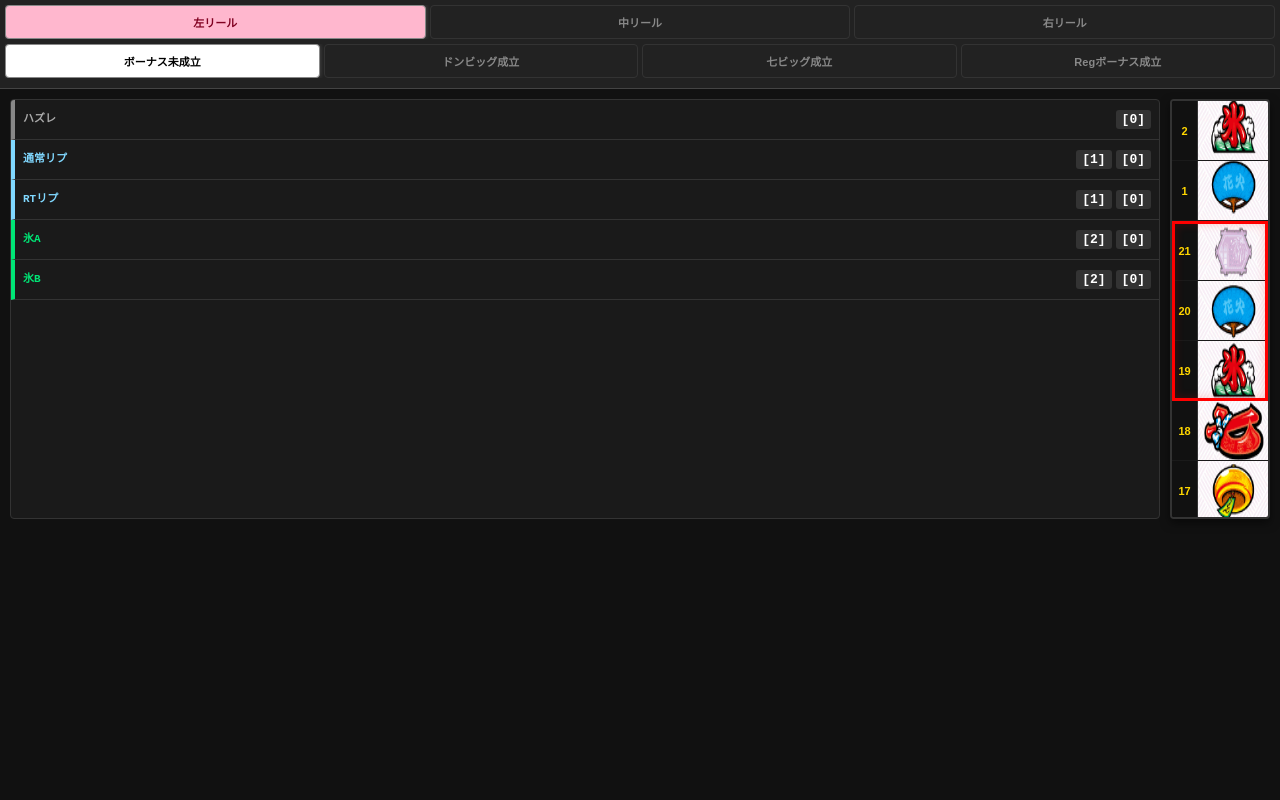
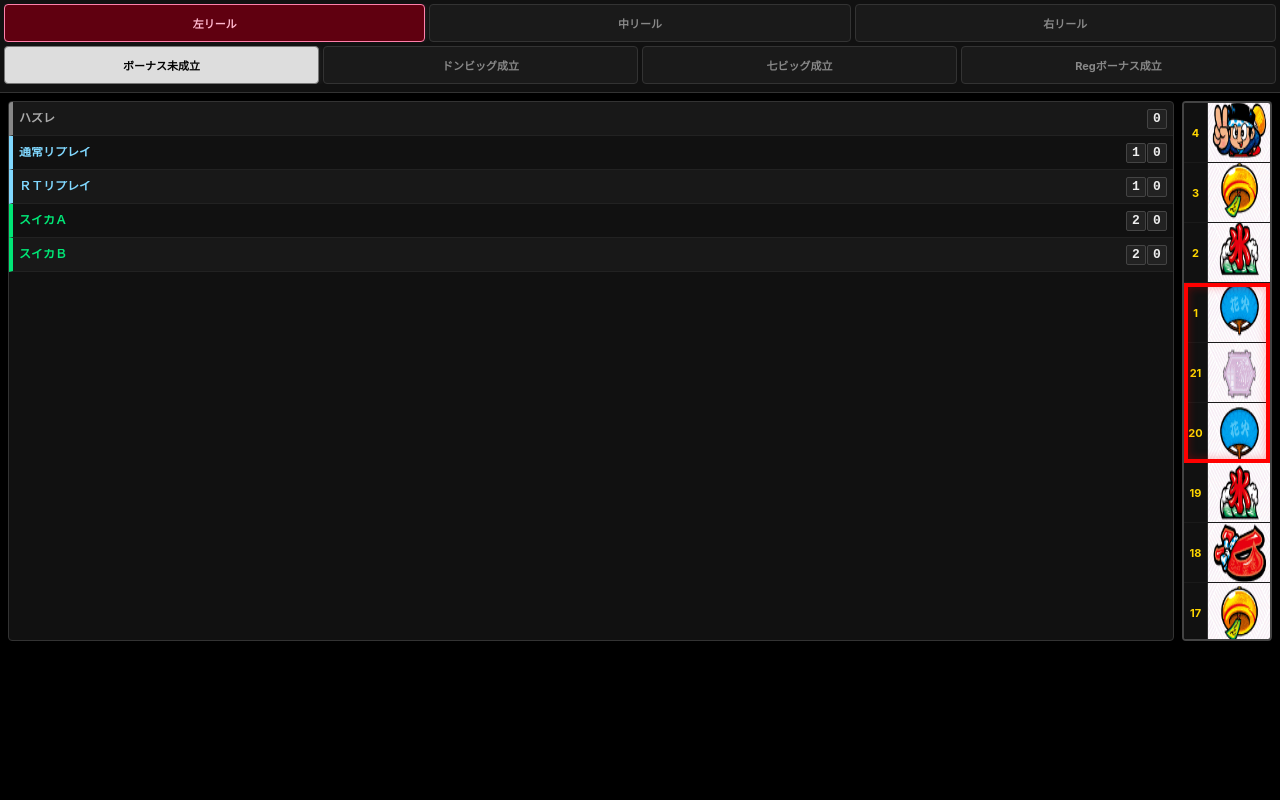
Before and after one commit to VS777-coder/HanabiFlagCheck, a plain HTML site: page index.html in a window 1280 px wide. Drawn offline with Linux system fonts and the light colour scheme.

Commit message:
Add files via upload

```diff
--- a/index.html
+++ b/index.html
@@ -3,41 +3,42 @@
 <head>
     <meta charset="UTF-8">
     <meta name="viewport" content="width=device-width, initial-scale=1.0, maximum-scale=1.0, user-scalable=no">
-    <title>Versus Revise - Absolute Reverse Auditor (Shin-Hanabi DNA Imjected)</title>
+    <title>Versus Revise - Absolute Auditor (Shin-Hanabi Injection)</title>
     <style>
-        /* 【最終版.html】のUI/CSS定義を完全継承 */
-        :root { --c-bg: #111; --c-text: #eee; --c-accent: #ffd700; }
-        * { box-sizing: border-box; user-select: none; -webkit-user-select: none; }
-        html, body { width: 100%; height: 100%; margin: 0; padding: 0; background: var(--c-bg); color: var(--c-text); font-family: "Hiragino Kaku Gothic ProN", "Yu Gothic", sans-serif; overflow: hidden; display: flex; flex-direction: column; }
-        .controls { padding: 5px; flex-shrink: 0; background: #222; border-bottom: 1px solid #444; }
-        .tab-group { display: flex; gap: 4px; margin-bottom: 5px; overflow-x: auto; }
-        .tab { flex: 1; padding: 8px 4px; text-align: center; font-size: 11px; font-weight: bold; cursor: pointer; border-radius: 4px; border: 1px solid #444; opacity: 0.5; transition: all 0.2s; white-space: nowrap; min-width: 60px; }
-        .tab.active { opacity: 1; border-color: #888; box-shadow: 0 0 5px rgba(255,255,255,0.2); }
-        .stop-tab.active#t-left { background: #ffb7ce; color: #800020; }
-        .stop-tab.active#t-middle { background: #b3e5fc; color: #003c8f; }
-        .stop-tab.active#t-right { background: #c8e6c9; color: #1b5e20; }
-        .state-tab#s-bonus_unestablished.active { background: #fff; color: #000; }
+        /* 提供された index.html のUI/CSSを完全継承 */
+        :root { --c-bg: #000; --c-text: #eee; --c-accent: #ffd700; --c-border: #333; }
+        * { box-sizing: border-box; user-select: none; -webkit-user-select: none; -webkit-tap-highlight-color: transparent; }
+        html, body { width: 100%; height: 100%; min-height: 100dvh; margin: 0; padding: 0; background: var(--c-bg); color: var(--c-text); font-family: -apple-system, BlinkMacSystemFont, "Hiragino Kaku Gothic ProN", "Yu Gothic", sans-serif; overflow: hidden; display: flex; flex-direction: column; touch-action: manipulation; overscroll-behavior: none; -webkit-text-size-adjust: 100%; }
+        .controls { padding: 4px; flex-shrink: 0; background: #111; border-bottom: 1px solid var(--c-border); z-index: 20; }
+        .tab-group { display: flex; gap: 4px; margin-bottom: 4px; overflow-x: auto; }
+        .tab { flex: 1; padding: 10px 0; text-align: center; font-size: 11px; font-weight: bold; cursor: pointer; border-radius: 4px; border: 1px solid #333; background: #1a1a1a; color: #888; white-space: nowrap; transition: all 0.1s; }
+        .tab.active { opacity: 1; color: #fff; border-color: #777; box-shadow: 0 0 8px rgba(255,255,255,0.1); }
+        .stop-tab.active#t-left { background: #600010; color: #ffb7ce; border-color: #ff80ab; }
+        .stop-tab.active#t-middle { background: #001040; color: #b3e5fc; border-color: #80d8ff; }
+        .stop-tab.active#t-right { background: #002005; color: #c8e6c9; border-color: #69f0ae; }
+        .state-tab#s-bonus_unestablished.active { background: #ddd; color: #000; }
         .state-tab#s-x_big_established.active { background: #304ffe; color: #fff; }
         .state-tab#s-seven_big_established.active { background: #d50000; color: #fff; }
-        .state-tab#s-reg_bonus_established.active { background: #222; color: #fff; border: 1px solid #fff; }
-        .workspace { display: flex; flex-direction: row-reverse; flex: 1; overflow: hidden; padding: 10px; gap: 10px; align-items: flex-start; justify-content: center; }
-        .reel-container { width: 100px; height: 420px; position: relative; background: #000; border: 2px solid #333; border-radius: 4px; flex-shrink: 0; overflow: hidden; touch-action: none; box-shadow: 0 4px 10px rgba(0,0,0,0.5); }
+        .state-tab#s-reg_bonus_established.active { background: #333; color: #fff; border: 1px solid #fff; }
+        .workspace { display: flex; flex-direction: row-reverse; flex: 1; overflow: hidden; padding: 8px; gap: 8px; background: #000; align-items: flex-start; justify-content: center; }
+        .reel-container { width: 90px; height: 540px; position: relative; background: #000; border: 2px solid #444; border-radius: 4px; flex-shrink: 0; overflow: hidden; touch-action: none; }
         .reel-strip { position: absolute; width: 100%; top: 0; left: 0; will-change: transform; }
-        .symbol { height: 60px; display: flex; align-items: center; border-bottom: 1px solid rgba(255,255,255,0.1); position: relative; font-size: 10px; box-sizing: border-box; }
-        .sym-idx { width: 26px; flex-shrink: 0; text-align: center; color: var(--c-accent); font-weight: bold; height: 100%; display: flex; align-items: center; justify-content: center; background: #111; border-right: 1px solid #333; z-index: 2; font-size: 11px; }
-        .sym-bg { position: absolute; top: 0; left: 26px; right: 0; bottom: 0; z-index: 1; background-color: #000; background-repeat: no-repeat; background-position: center; }
-        .target-box { position: absolute; top: 120px; left: 0; width: 100%; height: 180px; border: 3px solid #ff0000; pointer-events: none; z-index: 10; box-shadow: inset 0 0 10px rgba(255,0,0,0.2); }
-        .results { flex: 1; height: 420px; background: #1a1a1a; border: 1px solid #333; overflow-y: auto; border-radius: 4px; display: flex; flex-direction: column; }
-        .res-row { display: flex; border-bottom: 1px solid #333; min-height: 40px; align-items: center; padding: 0 8px; font-family: monospace; }
-        .res-name { width: 90px; font-size: 11px; font-weight: bold; flex-shrink: 0; line-height: 1.2; }
-        .res-data { flex: 1; text-align: right; font-size: 13px; color: #ddd; word-break: break-all; }
-        .res-slip { display: inline-block; padding: 2px 6px; margin-left: 4px; background: #333; border-radius: 3px; font-weight: bold; color: #fff; min-width: 25px; text-align: center; }
-        .f-bell { border-left: 4px solid #ffeb3b; color: #ffeb3b; }
-        .f-suika { border-left: 4px solid #00e676; color: #00e676; }
-        .f-cher { border-left: 4px solid #ff4081; color: #ff4081; }
-        .f-rep { border-left: 4px solid #80d8ff; color: #80d8ff; }
-        .f-hazure { border-left: 4px solid #888; color: #aaa; }
-        .f-tok { border-left: 4px solid #e040fb; color: #e040fb; }
+        .symbol { height: 60px; display: flex; align-items: center; border-bottom: 1px solid rgba(255,255,255,0.1); box-sizing: border-box; }
+        .sym-idx { width: 24px; text-align: center; color: var(--c-accent); font-weight: bold; font-size: 11px; height: 100%; display: flex; align-items: center; justify-content: center; background: #111; border-right: 1px solid #333; }
+        .sym-bg { flex: 1; height: 100%; background-color: #000; background-repeat: no-repeat; background-position: center; background-size: 85%; }
+        .target-box { position: absolute; top: 180px; left: 0; width: 100%; height: 180px; border: 4px solid #f00; pointer-events: none; z-index: 10; box-shadow: inset 0 0 10px rgba(255,0,0,0.3); }
+        .results { flex: 1; height: 540px; background: #111; border: 1px solid #333; overflow-y: auto; border-radius: 4px; display: flex; flex-direction: column; }
+        .res-row { display: flex; align-items: center; border-bottom: 1px solid #222; height: 34px; padding: 0 6px; font-family: monospace; }
+        .res-row:nth-child(odd) { background: rgba(255,255,255,0.03); }
+        .res-name { width: 110px; font-size: 12px; font-weight: bold; flex-shrink: 0; white-space: nowrap; overflow: hidden; text-overflow: ellipsis; line-height: 1; }
+        .res-data { flex: 1; display: flex; justify-content: flex-end; align-items: center; flex-wrap: nowrap; overflow: hidden; }
+        .res-slip { display: inline-flex; align-items: center; justify-content: center; width: 20px; height: 20px; margin-left: 1px; background: #222; border: 1px solid #444; border-radius: 2px; font-size: 13px; font-weight: bold; color: #eee; flex-shrink: 0; }
+        .f-bell { border-left: 4px solid #ffeb3b; } .f-bell .res-name { color: #ffeb3b; }
+        .f-suika { border-left: 4px solid #00e676; } .f-suika .res-name { color: #00e676; }
+        .f-cher { border-left: 4px solid #ff4081; } .f-cher .res-name { color: #ff4081; }
+        .f-rep { border-left: 4px solid #80d8ff; } .f-rep .res-name { color: #80d8ff; }
+        .f-hazure { border-left: 4px solid #888; } .f-hazure .res-name { color: #aaa; }
+        .f-tok { border-left: 4px solid #e040fb; } .f-tok .res-name { color: #e040fb; }
     </style>
 </head>
 <body>
@@ -62,7 +63,7 @@
 const n = null;
 const MASTER_RAW = {
     left: {
-        bonus_unestablished: `21 1 2 1 1 2 3 2 2 4 4 4 null null null null null\n20 0 0 2 0 3 4 0 0 1 1 1 null null null null null\n19 0 1 3 1 4 4 0 0 2 2 2 null null null null null\n18 1 1 0 1 0 0 2 2 3 3 3 null null null null null\n17 0 0 1 0 0 1 1 1 4 4 4 null null null null null\n16 2 1 2 1 1 2 3 3 0 0 0 null null null null null\n15 3 2 3 2 2 3 3 3 1 1 1 null null null null null\n14 3 3 1 3 3 4 4 4 0 0 2 null null null null null\n13 0 4 2 4 4 4 0 0 1 1 1 null null null null null\n12 1 0 3 0 0 1 1 1 2 2 4 null null null null null\n11 0 1 0 0 1 2 1 1 3 3 3 null null null null null\n10 1 0 1 1 2 3 2 2 4 4 4 null null null null null\n9 2 1 2 1 3 4 2 2 1 1 1 null null null null null\n8 0 2 0 2 4 0 3 3 2 2 2 null null null null null\n7 1 0 1 0 0 0 4 4 3 3 3 null null null null null\n6 2 1 2 1 2 1 1 1 0 0 0 null null null null null\n5 3 2 3 2 2 3 3 3 1 1 1 null null null null null\n4 4 3 1 3 3 4 3 3 0 0 2 null null null null null\n3 0 4 2 4 4 4 0 0 1 1 1 null null null null null\n2 1 0 3 0 0 0 0 0 2 2 4 null null null null null\n1 1 1 0 0 1 2 1 1 3 3 3 null null null null null`,
+        bonus_unestablished: `21 1 2 1 1 2 3 2 2 4 4 4 n n n n n\n20 0 0 2 0 3 4 0 0 1 1 1 n n n n n\n19 0 1 3 1 4 4 0 0 2 2 2 n n n n n\n18 1 1 0 1 0 0 2 2 3 3 3 n n n n n\n17 0 0 1 0 0 1 1 1 4 4 4 n n n n n\n16 2 1 2 1 1 2 3 3 0 0 0 n n n n n\n15 3 2 3 2 2 3 3 3 1 1 1 n n n n n\n14 3 3 1 3 3 4 4 4 0 0 2 n n n n n\n13 0 4 2 4 4 4 0 0 1 1 1 n n n n n\n12 1 0 3 0 0 1 1 1 2 2 4 n n n n n\n11 0 1 0 0 1 2 1 1 3 3 3 n n n n n\n10 1 0 1 1 2 3 2 2 4 4 4 n n n n n\n9 2 1 2 1 3 4 2 2 1 1 1 n n n n n\n8 0 2 0 2 4 0 3 3 2 2 2 n n n n n\n7 1 0 1 0 0 0 4 4 3 3 3 n n n n n\n6 2 1 2 1 2 1 1 1 0 0 0 n n n n n\n5 3 2 3 2 2 3 3 3 1 1 1 n n n n n\n4 4 3 1 3 3 4 3 3 0 0 2 n n n n n\n3 0 4 2 4 4 4 0 0 1 1 1 n n n n n\n2 1 0 3 0 0 0 0 0 2 2 4 n n n n n\n1 1 1 0 0 1 2 1 1 3 3 3 n n n n n`,
         x_big_established: `21 3 2 1 2 2 2 3 3 4 4 4 3 1 1 3 3\n20 4 0 2 0 3 4 4 4 1 1 1 4 0 2 4 4\n19 0 1 0 1 4 4 0 0 2 2 2 4 0 0 2 0\n18 1 1 1 1 0 0 2 2 3 3 3 1 1 1 2 1\n17 0 0 1 0 0 1 1 1 4 4 4 1 2 2 4 0\n16 2 1 3 1 1 1 3 3 0 0 0 1 3 2 3 2\n15 2 2 3 2 2 3 3 3 1 1 1 4 3 4 3 2\n14 3 3 4 3 3 4 4 4 0 0 2 4 4 4 3 3\n13 0 4 0 4 0 4 0 0 1 1 1 0 0 0 0 0\n12 1 0 0 0 0 1 1 1 2 2 4 1 1 1 1 1\n11 0 1 1 1 1 1 0 0 3 3 3 0 0 0 0 0\n10 1 0 2 0 3 2 1 1 4 4 4 1 1 1 0 1\n9 1 1 4 1 4 4 2 2 1 1 1 2 2 1 2 1\n8 1 2 0 2 0 0 3 3 2 2 2 3 2 1 1 1\n7 1 0 1 0 0 0 4 4 3 3 1 4 2 3 4 3\n6 1 1 2 1 1 1 1 1 0 0 0 2 4 3 3 3\n5 3 2 2 2 3 2 2 2 1 1 1 2 4 4 4 4\n4 3 3 4 3 3 3 3 3 0 0 0 4 4 3 4 3\n3 0 4 0 4 0 4 0 0 1 1 1 0 0 0 0 0\n2 1 0 1 0 0 0 1 1 2 2 2 1 1 1 1 1\n1 2 1 0 1 1 1 2 2 3 3 3 2 0 0 2 2`,
         seven_big_established: `21 1 2 0 2 2 3 2 2 4 4 4 2 1 1 1 1\n20 0 1 1 0 3 4 0 0 0 1 1 3 0 0 0 0\n19 0 0 1 1 4 4 0 0 1 2 2 0 0 1 0 0\n18 1 2 1 1 0 0 0 0 2 3 3 0 1 2 1 1\n17 1 0 0 0 0 1 1 1 3 4 4 0 2 1 0 0\n16 1 1 1 1 1 1 3 3 0 0 0 3 3 2 3 3\n15 4 2 0 2 2 2 3 3 1 1 1 2 3 3 3 3\n14 4 3 3 3 3 4 4 4 2 0 2 3 4 4 3 3\n13 4 4 4 4 4 0 0 0 1 1 1 0 4 0 4 0\n12 1 0 1 0 0 1 1 1 4 2 4 0 1 1 1 1\n11 2 1 4 1 1 2 1 1 3 3 3 1 0 2 0 2\n10 3 2 1 0 2 3 2 2 4 4 4 1 1 1 1 1\n9 4 1 1 1 3 4 2 2 2 1 1 2 2 2 2 2\n8 0 4 3 2 4 0 3 3 3 2 2 3 2 3 2 2\n7 0 0 0 0 0 0 4 4 4 3 3 4 2 3 2 2\n6 2 4 1 1 2 2 1 1 0 0 0 1 4 3 4 4\n5 2 2 0 2 2 2 2 2 1 1 1 3 4 4 4 4\n4 4 3 1 3 3 4 3 3 2 0 2 3 4 3 4 4\n3 0 4 4 4 4 0 0 0 1 1 1 0 0 0 0 0\n2 1 0 3 0 0 1 0 0 4 2 4 0 1 1 1 1\n1 0 1 4 1 1 2 1 1 3 3 3 1 0 0 0 0`,
         reg_bonus_established: `21 1 2 2 2 2 3 2 2 4 4 4 1 1 1 1 1\n20 0 1 0 0 3 4 0 0 1 1 1 0 0 0 2 0\n19 0 0 1 1 4 4 0 0 2 2 2 0 1 1 0 0\n18 1 2 1 1 0 0 0 0 3 3 3 0 2 2 1 1\n17 0 0 0 0 0 1 1 1 4 4 4 1 1 1 0 0\n16 3 1 1 1 1 1 3 3 0 0 0 2 2 2 2 3\n15 3 2 2 2 2 2 3 3 1 1 1 3 3 3 2 3\n14 3 3 3 3 3 4 4 4 0 0 0 4 4 4 3 3\n13 0 4 4 4 4 0 0 0 1 1 1 0 0 0 0 0\n12 1 0 0 0 0 1 1 1 2 2 2 1 1 1 1 1\n11 2 1 1 1 1 2 2 2 3 3 3 2 0 2 0 0\n10 3 2 0 0 2 3 3 3 4 4 4 3 1 1 1 1\n9 4 1 1 1 3 4 4 4 4 4 4 4 2 2 1 2\n8 2 4 2 2 4 0 3 3 2 2 2 3 3 3 1 3\n7 2 0 0 0 0 0 4 4 3 3 1 4 3 3 3 4\n6 2 4 1 1 2 2 1 1 0 0 0 3 3 3 3 4\n5 2 2 2 2 2 2 2 2 1 1 1 4 4 4 4 4\n4 4 3 3 3 3 4 3 3 0 0 2 3 3 3 3 4\n3 0 4 4 4 4 0 0 0 1 1 1 0 0 0 0 0\n2 1 0 0 0 0 1 0 0 2 2 4 1 1 1 1 1\n1 0 1 1 1 1 2 1 1 3 3 3 0 0 0 0 0`
@@ -80,23 +81,18 @@ const MASTER_RAW = {
         reg_bonus_established: `21 1 0 0 0 3 3 1 1 1 1 1 1 1 1 1 1\n20 0 1 1 1 0 0 0 0 0 0 0 0 0 0 0 0\n19 1 2 2 2 1 1 1 1 1 1 1 1 1 1 1 1\n18 0 3 3 3 2 2 0 0 0 0 0 0 0 0 0 0\n17 3 0 0 0 3 3 3 3 1 1 1 1 1 1 1 1\n16 2 1 1 1 0 0 2 2 2 2 2 2 2 2 2 2\n15 3 2 2 2 1 1 3 3 3 3 3 3 3 3 3 3\n14 4 3 3 3 2 2 4 4 4 4 4 4 4 4 4 4\n13 1 0 0 0 3 3 1 1 3 3 3 0 3 3 3 3\n12 2 1 1 1 4 4 2 2 2 2 2 0 4 4 4 4\n11 0 2 2 2 0 0 0 0 0 0 0 0 0 0 0 0\n10 4 3 3 3 1 1 4 4 4 4 4 1 1 1 1 1\n9 0 4 4 4 2 2 0 0 2 2 2 2 2 2 0 2\n8 1 0 0 0 3 3 1 1 1 1 1 3 3 3 1 3\n7 0 1 1 1 0 0 0 0 0 0 0 4 4 4 0 4\n6 1 2 2 2 1 1 1 1 1 1 1 1 1 1 1 1\n5 0 3 3 3 2 2 0 0 0 0 0 0 0 0 0 0\n4 3 0 0 0 3 3 3 3 3 3 3 1 1 1 1 1\n3 2 1 1 1 0 0 2 2 2 2 2 2 2 2 2 2\n2 3 2 2 2 1 1 3 3 3 3 3 3 3 3 3 3\n1 4 3 3 3 2 2 4 4 4 4 4 4 4 4 4 4`
     }
 };
-
-const FLAG_DEFS = [
-    {k:"hazure",n:"ハズレ",c:"hazure"},{k:"rep_n",n:"通常リプ",c:"rep"},{k:"rep_j",n:"JACリプ",c:"rep"},{k:"rep_r",n:"RTリプ",c:"rep"},
-    {k:"bell_a",n:"ベルA",c:"bell"},{k:"bell_b",n:"ベルB",c:"bell"},{k:"sui_a",n:"氷A",c:"suika"},{k:"sui_b",n:"氷B",c:"suika"},
-    {k:"cher_a",n:"チェA",c:"cher"},{k:"cher_b",n:"チェB",c:"cher"},
-    {k:"t_a",n:"特A",c:"tok"},{k:"t_b",n:"特B",c:"tok"},{k:"t_c",n:"特C",c:"tok"},{k:"t_d",n:"特D",c:"tok"},{k:"t_e",n:"特E",c:"tok"}
-];
-
+const FLAG_DEFS = [ {k:"hazure",n:"ハズレ",c:"hazure"},{k:"replay_normal",n:"通常リプレイ",c:"rep"},{k:"replay_jac",n:"ＪＡＣリプレイ",c:"rep"},{k:"replay_rt",n:"ＲＴリプレイ",c:"rep"},{k:"bell_a",n:"ベルＡ",c:"bell"},{k:"bell_b",n:"ベルＢ",c:"bell"},{k:"watermelon_a",n:"スイカＡ",c:"suika"},{k:"watermelon_b",n:"スイカＢ",c:"suika"},{k:"cherry_a",n:"チェリーＡ",c:"cher"},{k:"cherry_b",n:"チェリーＢ",c:"cher"},{k:"special_a",n:"特殊役Ａ",c:"tok"},{k:"special_b",n:"特殊役Ｂ",c:"tok"},{k:"special_c",n:"特殊役Ｃ",c:"tok"},{k:"special_d",n:"特殊役Ｄ",c:"tok"},{k:"special_e",n:"特殊役Ｅ",c:"tok"} ];
+const REEL_SYMS = {
+    left: ["Sui","Cher","Don","Bell","Rep","Sui","Bell","Rep","Seven","Bell","Rep","Cher","Bar","Bell","Rep","Sui","Don","Don","Don","Rep","Bell"],
+    middle: ["Bell","Cher","Rep","Bell","Cher","Sui","Seven","Sui","Bell","Bar","Cher","Rep","Bell","Cher","Don","Rep","Bell","Cher","Sui","Cher","Rep"],
+    right: ["Cher","Bell","Sui","Rep","Cher","Seven","Bell","Sui","Rep","Cher","Bell","Rep","Bar","Cher","Bell","Sui","Rep","Don","Bell","Sui","Rep"]
+};
 let solvedDB = {left:{}, middle:{}, right:{}};
-let curState = 'bonus_unestablished'; let curReel = 'left'; let curStop = 21;
-
 function build() {
     for(const r in solvedDB) {
         for(const s in MASTER_RAW[r]) {
             solvedDB[r][s] = Array.from({length:21}, ()=>({}));
-            const lines = MASTER_RAW[r][s].trim().split('\n');
-            lines.forEach(line => {
+            MASTER_RAW[r][s].trim().split('\n').forEach(line => {
                 const cols = line.trim().split(/\s+/);
                 const rawP = parseInt(cols[0], 10);
                 const P = (rawP % 21) + 1; // ズレ補正
@@ -111,48 +107,43 @@ function build() {
         }
     }
 }
-
-const REEL_SYMS = {
-    left: ["Sui","Cher","Don","Bell","Rep","Sui","Bell","Rep","Seven","Bell","Rep","Cher","Bar","Bell","Rep","Sui","Don","Don","Don","Rep","Bell"],
-    middle: ["Bell","Cher","Rep","Bell","Cher","Sui","Seven","Sui","Bell","Bar","Cher","Rep","Bell","Cher","Don","Rep","Bell","Cher","Sui","Cher","Rep"],
-    right: ["Cher","Bell","Sui","Rep","Cher","Seven","Bell","Sui","Rep","Cher","Bell","Rep","Bar","Cher","Bell","Sui","Rep","Don","Bell","Sui","Rep"]
-};
-
 const app = {
+    state: { reel: 'left', flagMode: 'bonus_unestablished', stopNum: 21 },
     init() { build(); this.render(); this.attach(); this.update(); },
     render() {
         const win = document.getElementById('reel-strip'); win.innerHTML = '';
+        const syms = REEL_SYMS[this.state.reel];
         for(let l=0; l<3; l++) {
-            REEL_SYMS[curReel].forEach((s, i) => {
+            syms.forEach((s, i) => {
                 const el = document.createElement('div'); el.className = 'symbol';
-                el.innerHTML = `<div class="sym-idx">${21-i}</div><div class="sym-bg" style="background-image:url('reel${(curReel==='left'?1:curReel==='middle'?2:3)}.png');background-position:center -${i*60}px;background-size:100% 1260px"></div>`;
+                el.innerHTML = `<div class="sym-idx">${21-i}</div><div class="sym-bg" style="background-image:url('reel${(this.state.reel==='left'?1:this.state.reel==='middle'?2:3)}.png');background-position:center -${i*60}px;background-size:100% 1260px"></div>`;
                 win.appendChild(el);
             });
         }
     },
     update() {
         const list = document.getElementById('result-list'); list.innerHTML = '';
-        const data = solvedDB[curReel][curState][curStop-1];
+        const data = solvedDB[this.state.reel][this.state.flagMode][this.state.stopNum-1];
         if(data) {
             FLAG_DEFS.forEach(fd => {
                 if(data[fd.k]) {
                     const slips = [...new Set(data[fd.k])].sort((a,b)=>b-a);
                     const row = document.createElement('div'); row.className = `res-row f-${fd.c}`;
-                    row.innerHTML = `<div class="res-name">${fd.n}</div><div class="res-data">${slips.map(s=>`<span class="res-slip">[${s}]</span>`).join('')}</div>`;
+                    row.innerHTML = `<div class="res-name">${fd.n}</div><div class="res-data">${slips.map(s=>`<span class="res-slip">${s}</span>`).join('')}</div>`;
                     list.appendChild(row);
                 }
             });
         }
-        const y = -(21*60) - ((21-curStop)*60) + 120; // 最終版.html座標
+        const y = -(21*60) - ((21-this.state.stopNum)*60) + 240; // index.html座標
         document.getElementById('reel-strip').style.transform = `translate3d(0, ${y}px, 0)`;
     },
-    setStop(r) { curReel = r; document.querySelectorAll('.stop-tab').forEach(el => el.classList.toggle('active', el.id === `t-${r}`)); this.render(); this.update(); },
-    setState(s) { curState = s; document.querySelectorAll('.state-tab').forEach(el => el.classList.toggle('active', el.id === `s-${s}`)); this.update(); },
+    setStop(r) { this.state.reel = r; document.querySelectorAll('.stop-tab').forEach(el => el.classList.toggle('active', el.id === `t-${r}`)); this.render(); this.update(); },
+    setState(s) { this.state.flagMode = s; document.querySelectorAll('.state-tab').forEach(el => el.classList.toggle('active', el.id === `s-${s}`)); this.update(); },
     attach() {
         let isD = false, sy = 0, sn = 0;
         const area = document.getElementById('touch-area');
-        const st = (y) => { isD = true; sy = y; sn = curStop; };
-        const mv = (y) => { if(!isD) return; let n = sn - Math.round((sy - y)/60); while(n>21)n-=21; while(n<1)n+=21; if(curStop!==n){curStop=n;this.update();} };
+        const st = (y) => { isD = true; sy = y; sn = this.state.stopNum; };
+        const mv = (y) => { if(!isD) return; let n = sn - Math.round((sy - y)/60); while(n>21)n-=21; while(n<1)n+=21; if(this.state.stopNum!==n){this.state.stopNum=n;this.update();} };
         area.addEventListener('touchstart', e => { st(e.touches[0].pageY); e.preventDefault(); }, {passive:false});
         window.addEventListener('touchmove', e => { mv(e.touches[0].pageY); e.preventDefault(); }, {passive:false});
         window.addEventListener('touchend', () => isD = false);
```
